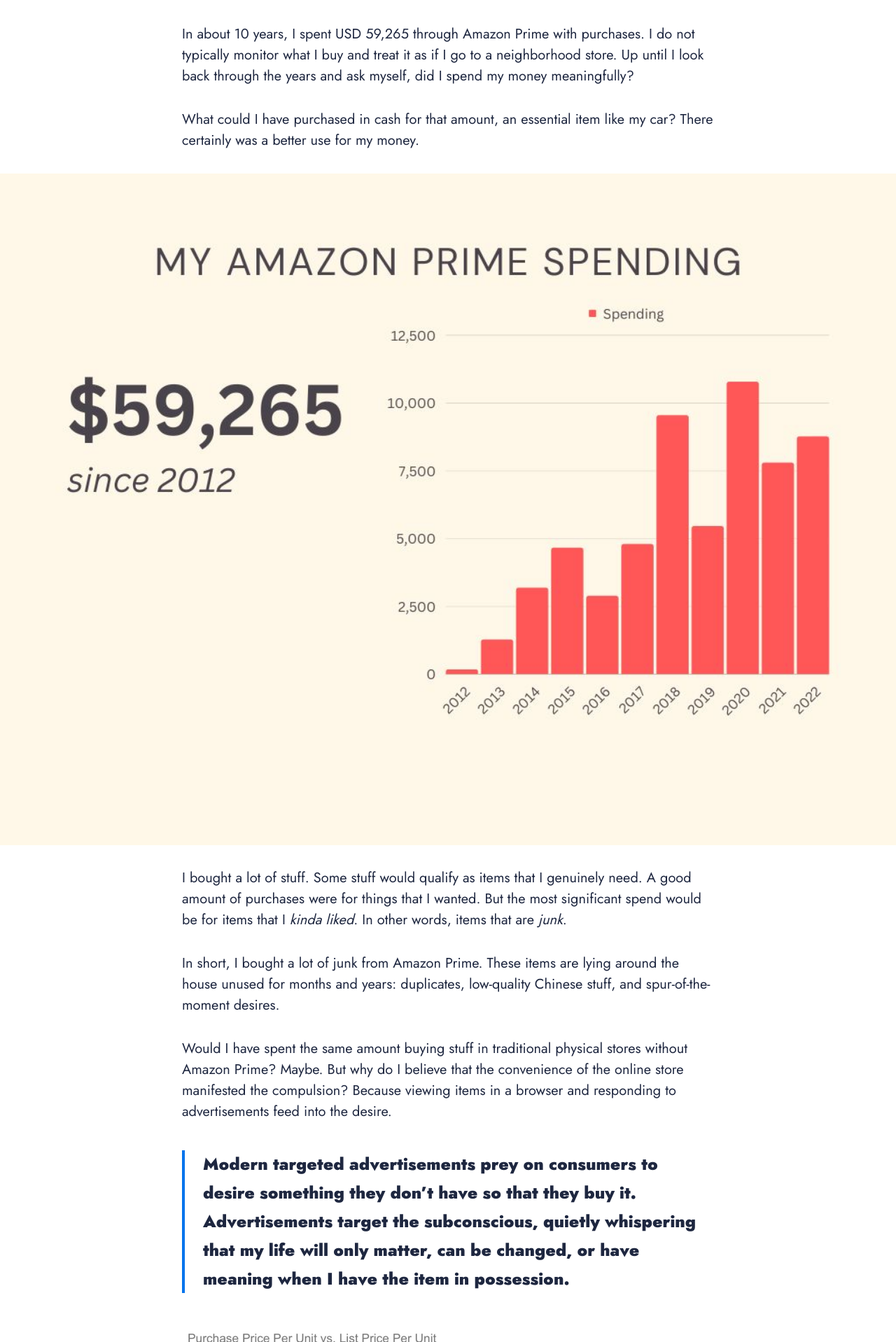
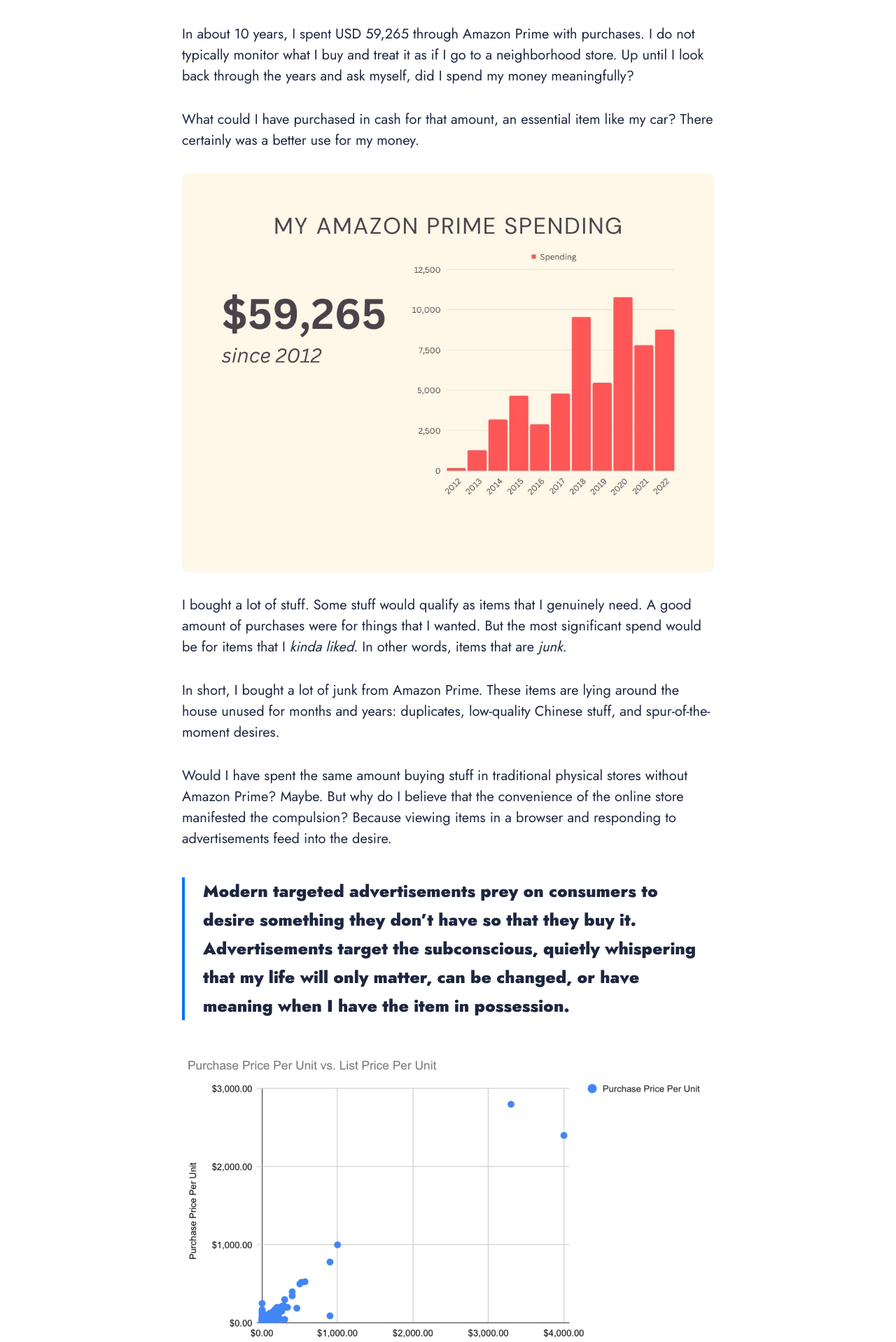
Before and after one commit to onelessclutter/onelessclutter.github.io, a Jekyll site: the page built from _posts/2023-01-01-why-i-cancelled-amazon-prime.markdown, in a window 1280 px wide. Shown: the part 1793-3711 px from the top of the page at 70% size. Built offline with Jekyll 4.4.1, drawn with Linux system fonts in a browser that asks for light colours; nearby versions of some CDN libraries.

Commit message:
unwide images

```diff
--- a/_posts/2023-01-01-why-i-cancelled-amazon-prime.markdown
+++ b/_posts/2023-01-01-why-i-cancelled-amazon-prime.markdown
@@ -38,7 +38,7 @@ In about 10 years, I spent USD 59,265 through Amazon Prime with purchases. I do
 
 What could I have purchased in cash for that amount, an essential item like my car? There certainly was a better use for my money.
 
-![Amazon Prime Spend]({{site.baseurl}}/images/001-1.jpeg#wide)
+![Amazon Prime Spend]({{site.baseurl}}/images/001-1.jpeg)
 
 I bought a lot of stuff. Some stuff would qualify as items that I genuinely need. A good amount of purchases were for things that I wanted. But the most significant spend would be for items that I *kinda liked*. In other words, items that are *junk*.
 
@@ -111,7 +111,7 @@ Overall, it does not add value to my life. Regardless, I intend to reduce my str
 
 ##### Alexa and the Amazon Echos
 
-![Echos]({{site.baseurl}}/images/001-4.jpeg#wide)
+![Echos]({{site.baseurl}}/images/001-4.jpeg)
 
 A few years ago, on a Black Friday or a Prime Day, I was so enamored by the technological idea of Alexa and the Amazon Echos.
 
```
